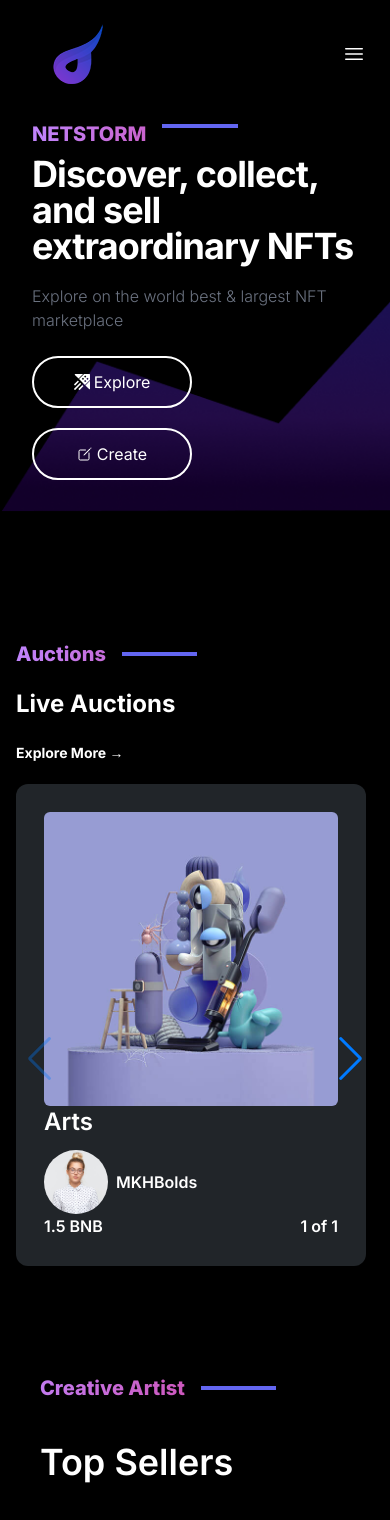
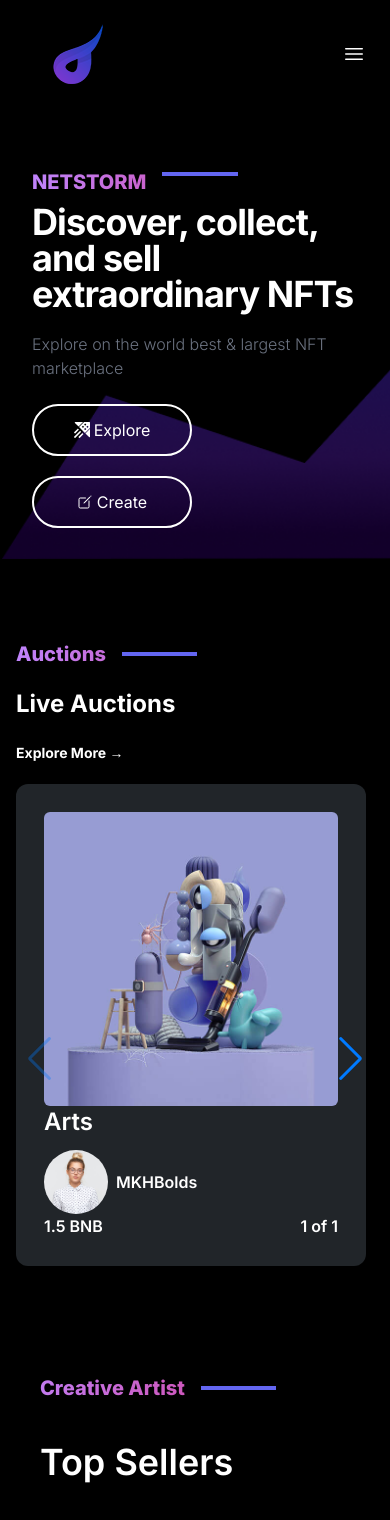
Before and after one commit to AREEBA-MUHAMMAD-AIJAZ/TEMPLATE-, a Next.js app: page / in a window 390 px wide. Shown: the top 1520 px of the page. Built offline with nearby package versions, Linux system fonts and the light colour scheme.

Commit message:
completed

```diff
--- a/src/Components/AuctionsSection.jsx
+++ b/src/Components/AuctionsSection.jsx
@@ -58,7 +58,7 @@ import { Pagination } from "swiper/modules";
 const LiveAuction = () => {
   return (
     <>
-     <div className="container m-0 px-4 md:px-10  xl:px-28 pt-32 xl:mx-0 max-w-7xl">
+     <div className="container m-0 px-4 md:px-10  xl:px-28 pt-20 md:pt-32 xl:mx-0 max-w-7xl">
 
              <h2 className=" relative font-extrabold text-transparent text-xl bg-clip-text bg-gradient-to-r from-purple-400 to-pink-600">
              Auctions{" "}
--- a/src/Components/HeroSection.jsx
+++ b/src/Components/HeroSection.jsx
@@ -41,7 +41,7 @@ import { SiAzuredataexplorer } from "react-icons/si";
 
 function Herosection() {
   return (
-      <section className="text-white bg-heroSection-image bg-no-repeat bg-cover xl:w-[1345px] pt-20 ">
+      <section className="text-white bg-heroSection-image bg-no-repeat bg-cover xl:w-[1345px] md:pt-20 pt-32  ">
         <div class="grid max-w-screen-xl md:px-16 px-8 py-8 mx-auto lg:gap-8 xl:gap-0 lg:py-36 ">
           <div class="mr-auto place-self-center lg:col-span-7">
             <h2 className=" py-2 relative font-extrabold text-transparent text-xl bg-clip-text bg-gradient-to-r from-purple-400 to-pink-600">
```
